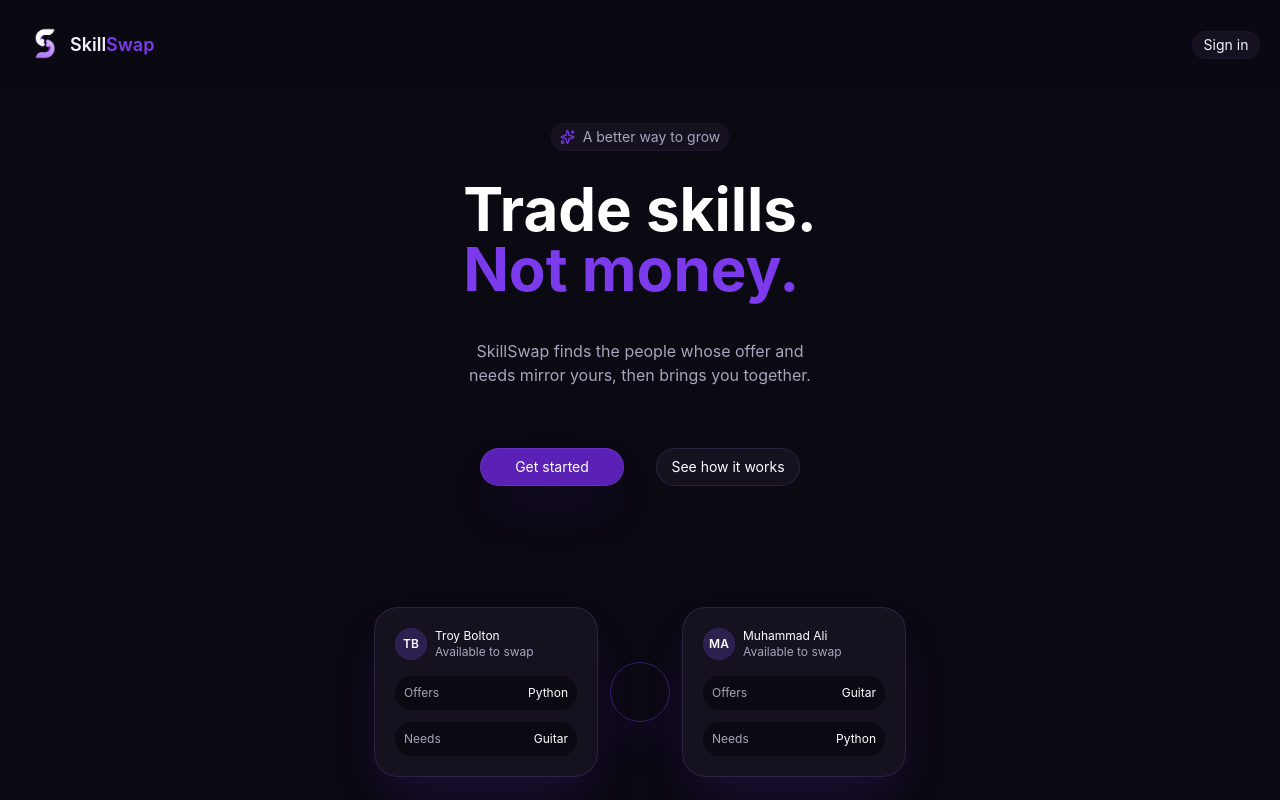
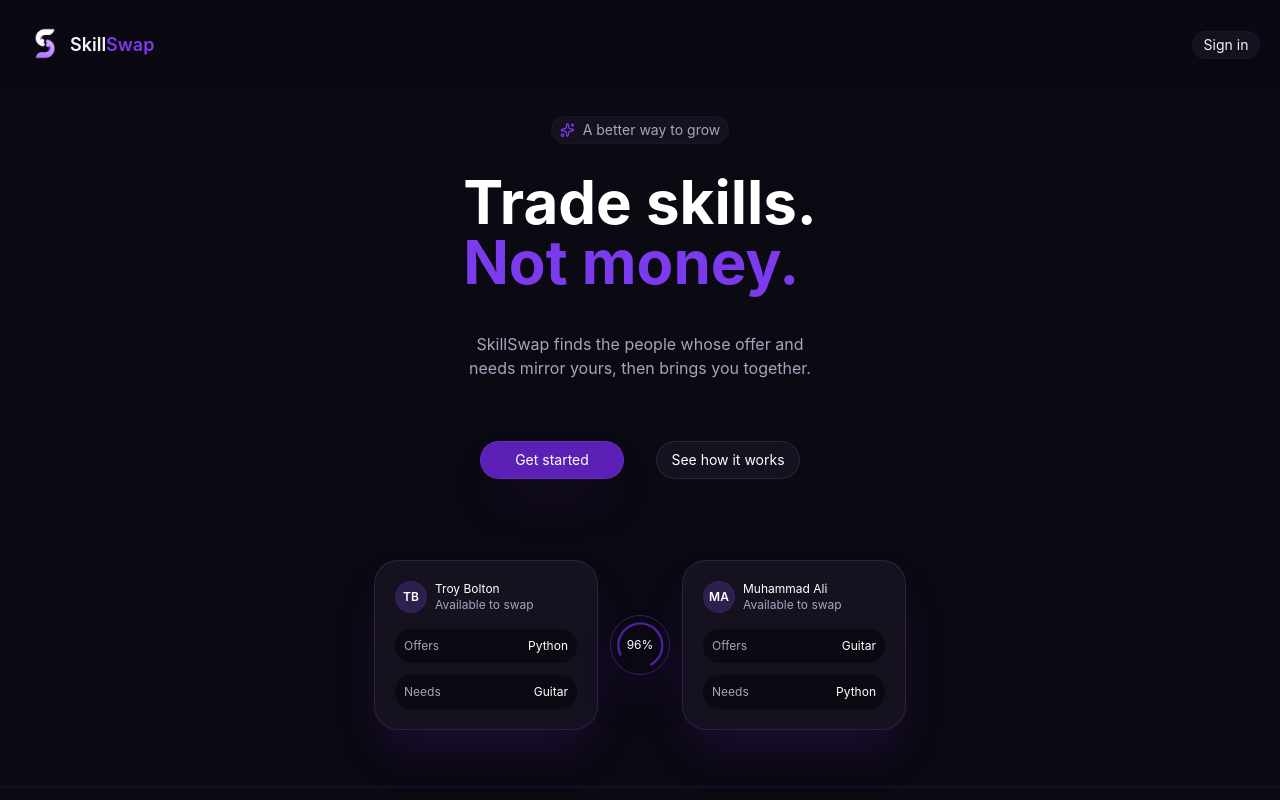
Before and after one commit to CoderKhay/Skill-Swap, a React app in the folder frontend/: page / in a window 1280 px wide. Shown: the top 800 px of the page. Built offline with nearby package versions, Linux system fonts and the light colour scheme; the HTML template or start-up script is replaced by a standard one.

Commit message:
added the loading animation to the landing page

```diff
--- a/frontend/src/components/LandingPage/LandingPage.tsx
+++ b/frontend/src/components/LandingPage/LandingPage.tsx
@@ -6,6 +6,7 @@ import {
   Sparkles,
   Lock,
   Copyright,
+  ArrowRight,
 } from "lucide-react";
 import { skillsList } from "./skillsList";
 import { Link } from "react-router";
@@ -30,8 +31,8 @@ const LandingPage = () => {
       </header>
 
       <div
-        id="header"
-        className="hero p-5 sm:p-4 min-h-screen md:flex md:flex-col md:gap-20 md:justify-center md:items-center"
+        id="hero"
+        className="hero p-5 sm:p-4 md:flex md:flex-col md:gap-10 md:justify-center md:items-center"
       >
         <div className="flex flex-col justify-center items-center md:gap-2 mt-28 p-5 md:mt-20">
           <section className="flex justify-center items-center gap-2 h-7 w-auto bg-[#15111F] text-[#A9A3BD] text-xs md:text-sm p-2 border border-[#7C3AED]/8 hover:border-[#7C3AED]/20 rounded-2xl cursor-pointer mb-5">
@@ -56,7 +57,7 @@ const LandingPage = () => {
           </div>
         </div>
 
-        <div className=" flex flex-col sm:flex-row justify-center items-center gap-3">
+        <div className=" flex flex-col sm:flex-row justify-center items-center gap-3 ">
           <div className="bg-[#15111F] shadow-2xl shadow-[#5B21B6]/25 w-56 border border-[#a78bfa24] rounded-3xl p-5">
             <div className="flex items-center gap-2">
               <div className="text-white rounded-full bg-[#2c204f] border border-[#7C3AED]/8 h-8 w-8 flex items-center justify-center font-semibold text-xs">
@@ -77,7 +78,14 @@ const LandingPage = () => {
             </div>
           </div>
 
-          <div className="rounded-full h-15 w-15 border border-[#7C3AED]/40 shadow-2xl shadow-[#5B21B6]/25" />
+          <div className="rounded-full h-15 w-15 border border-[#7C3AED]/40 shadow-2xl shadow-[#5B21B6]/25 text-white flex justify-center items-center text-sm">
+            <div
+              role="status"
+              aria-label="Loading"
+              className="h-[80%] w-[80%] animate-spin [animation-duration:4s]  rounded-full border-2 border-[#5B21B6] border-t-[#0B0912]/10"
+            ></div>
+            <p className="absolute text-xs">96%</p>
+          </div>
 
           <div className="bg-[#15111F] shadow-2xl shadow-[#5B21B6]/25 w-56 border border-[#a78bfa24] rounded-3xl p-5">
             <div className="flex items-center gap-2">
@@ -107,7 +115,7 @@ const LandingPage = () => {
       <div className="">
         <div
           id="work"
-          className="p-10 mt-10 flex flex-col justify-center gap-3 md:h-screen"
+          className="p-10 mt-2 flex flex-col justify-center gap-3 md:h-screen"
         >
           <h6 className="text-[#7C3AED] font-semibold text-xs md:text-sm tracking-widest pl-3">
             SIMPLE BY DESIGN
@@ -162,7 +170,7 @@ const LandingPage = () => {
           </div>
         </div>
 
-        <div className="p-5 flex flex-col justify-center gap-15 md:flex lg:flex lg:flex-row lg:justify-center lg:items-center mt-15 md:mt-10">
+        <div className="p-5 flex flex-col justify-center gap-15 md:flex lg:flex lg:flex-row lg:justify-center lg:items-center mt-15 md:mt-8">
           <div className="md:w-[80%] md:flex md:flex-col md:justify-center md:gap-8">
             <h6 className="text-[#7C3AED] font-semibold text-xs md:text-sm tracking-widest pl-3">
               PRIVATE BY DESIGN
@@ -249,8 +257,8 @@ const LandingPage = () => {
         <h2 className="text-[#7C3AED] md:text-5xl text-shadow-sm text-shadow-[#7C3AED]">
           is out there.
         </h2>
-        <button className="text-white mt-7 font-light border border-[#a78bfa24] text-sm md:text-lg p-2 rounded-3xl bg-[#5B21B6] w-36 cursor-pointer shadow-2xl shadow-[#5B21B6]/80">
-          Find your match
+        <button className="text-white mt-7 font-light border border-[#a78bfa24] text-sm md:text-lg p-2 rounded-3xl bg-[#5B21B6] cursor-pointer shadow-2xl shadow-[#5B21B6]/80 flex items-center justify-center gap-2">
+          Find your match <ArrowRight />
         </button>
       </div>
 
@@ -265,7 +273,7 @@ const LandingPage = () => {
         </section>
         <section className="text-[#A9A3BD] flex items-center gap-10 text-xs p-3 md:p-5">
           <a href="#work">How it works</a>
-          <a href="#header">Back to top</a>
+          <a href="#hero">Back to top</a>
           <p className="flex items-center gap-1">
             <Copyright width={12} />
             <span>2026</span>
```
